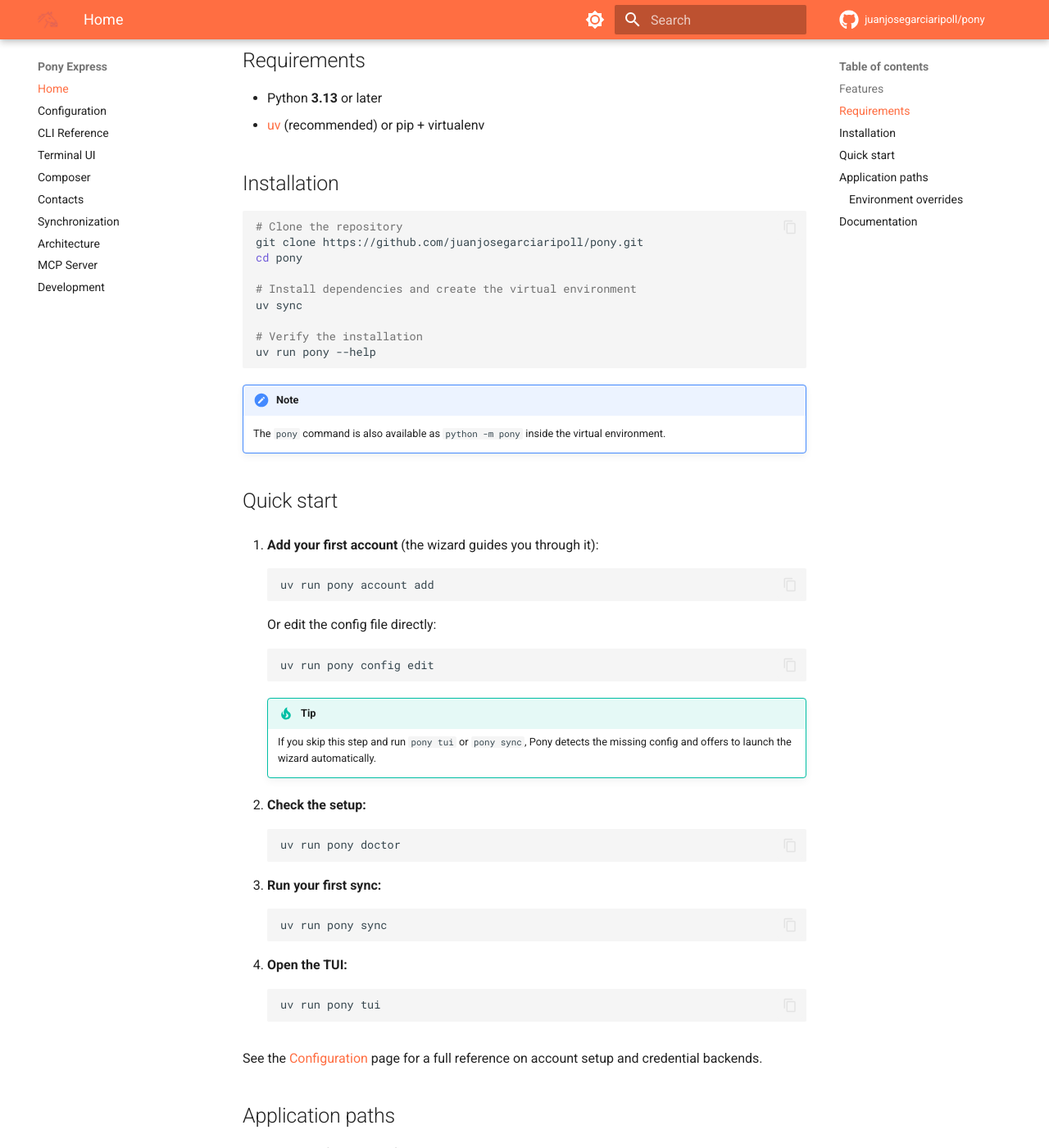
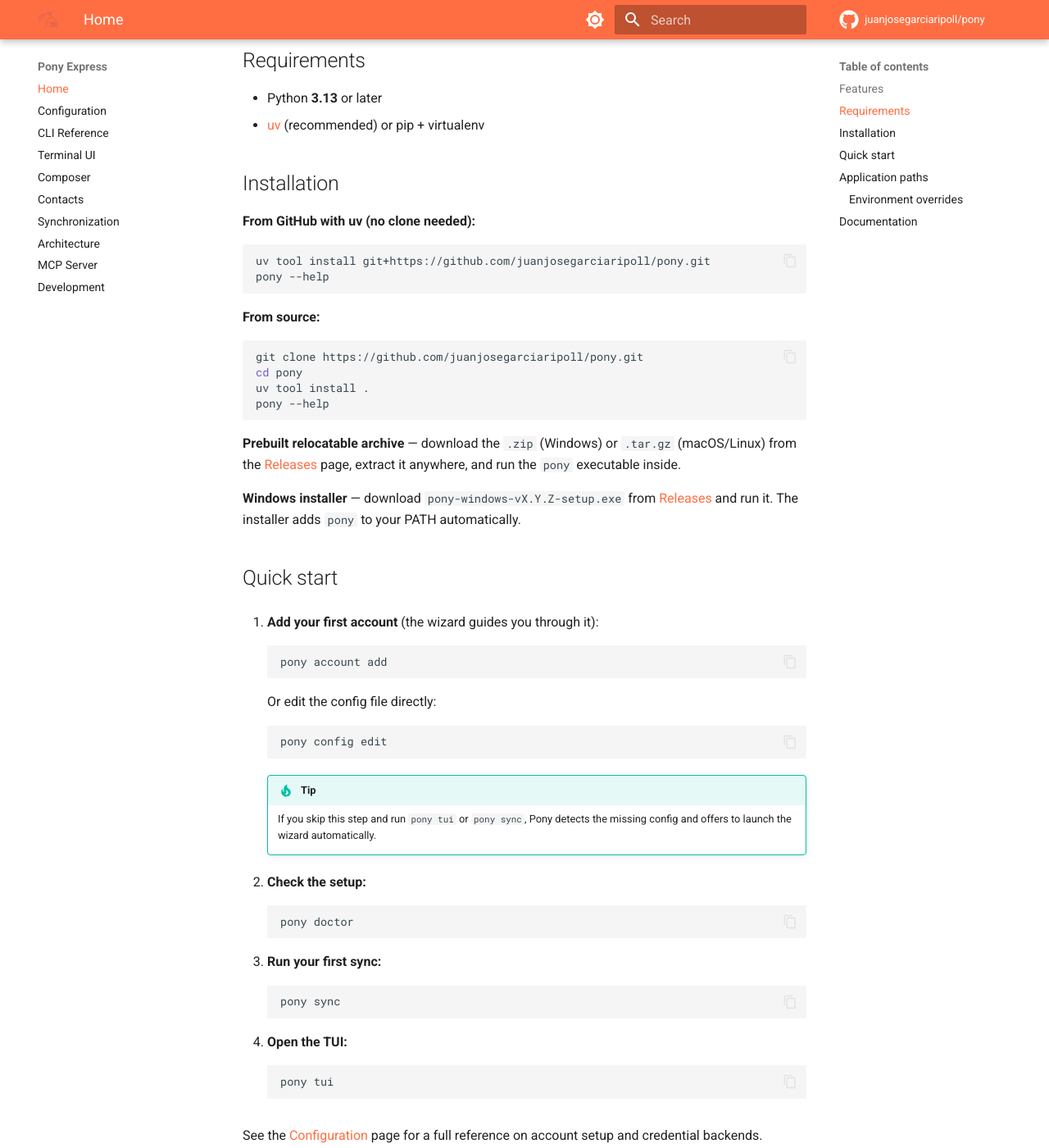
Before and after one commit to juanjosegarciaripoll/pony, an MkDocs documentation site: the page built from docs/index.md, in a window 1280 px wide and 1400 px high, scrolled down 968 px. Shown: the whole window at 82% size. Built offline with MkDocs 1.6.1 and Material for MkDocs 9.7.7, drawn with Linux system fonts in a browser that asks for light colours; comment, search, counter and statistics services are not loaded.

Commit message:
docs,TUI: add install methods to README/docs; support file drop on composer
- README and docs/index.md: document uv tool install (from GitHub and
  local clone), prebuilt relocatable archive, and Windows installer as
  installation options; link LICENSE file from README; update Quick start
  to use bare pony commands instead of uv run.

- ComposeScreen: replace Static attachments bar with focusable
  AttachmentsBar widget; on_paste intercepts terminal drag-and-drop
  (strips quotes and file:// prefixes, validates paths, rejects partial
  drops) and adds files as attachments when the bar has focus.

Co-Authored-By: Claude Sonnet 4.6 <noreply@anthropic.com>

````diff
--- a/docs/index.md
+++ b/docs/index.md
@@ -32,34 +32,43 @@ rendering to `multipart/alternative`.
 
 ## Installation
 
+**From GitHub with uv (no clone needed):**
+
 ```bash
-# Clone the repository
+uv tool install git+https://github.com/juanjosegarciaripoll/pony.git
+pony --help
+```
+
+**From source:**
+
+```bash
 git clone https://github.com/juanjosegarciaripoll/pony.git
 cd pony
-
-# Install dependencies and create the virtual environment
-uv sync
-
-# Verify the installation
-uv run pony --help
+uv tool install .
+pony --help
 ```
 
-!!! note
-    The `pony` command is also available as `python -m pony` inside the
-    virtual environment.
+**Prebuilt relocatable archive** — download the `.zip` (Windows) or `.tar.gz`
+(macOS/Linux) from the
+[Releases](https://github.com/juanjosegarciaripoll/pony/releases) page,
+extract it anywhere, and run the `pony` executable inside.
+
+**Windows installer** — download `pony-windows-vX.Y.Z-setup.exe` from
+[Releases](https://github.com/juanjosegarciaripoll/pony/releases) and run it.
+The installer adds `pony` to your PATH automatically.
 
 ## Quick start
 
 1. **Add your first account** (the wizard guides you through it):
 
     ```
-    uv run pony account add
+    pony account add
     ```
 
     Or edit the config file directly:
 
     ```
-    uv run pony config edit
+    pony config edit
     ```
 
     !!! tip
@@ -69,19 +78,19 @@ uv run pony --help
 2. **Check the setup:**
 
     ```
-    uv run pony doctor
+    pony doctor
     ```
 
 3. **Run your first sync:**
 
     ```
-    uv run pony sync
+    pony sync
     ```
 
 4. **Open the TUI:**
 
     ```
-    uv run pony tui
+    pony tui
     ```
 
 See the [Configuration](configuration.md) page for a full reference on account
````
Also changed, not shown: README.md (+30 -7 lines), 1 other file.
